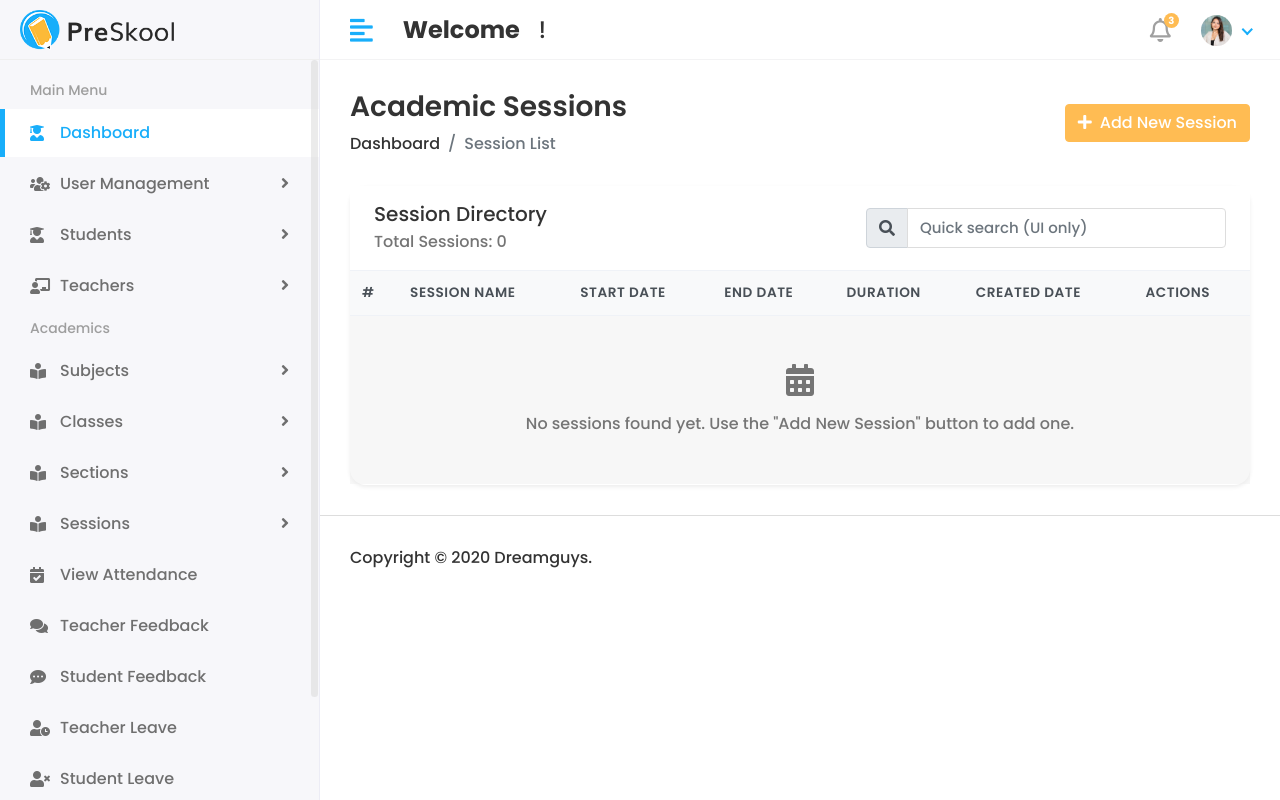
After one commit to RAKIB6348/Student-Mangement-System, a Django app: page /academic/session-list/ in a window 1280 px wide. The commit adds this page. Run offline with Django 5.2, Linux system fonts and the light colour scheme; some libraries are stand-ins or nearby versions.

Commit message:
create table and view for academic models

```diff
--- a/academic/urls.py
+++ b/academic/urls.py
@@ -12,8 +12,14 @@ urlpatterns = [
     path('add-class/', add_class, name='add_class'),
     path('class-list/', class_list, name='class_list'),
 
+    # section urls
+    path('add-section/', add_section, name='add_section'),
+    path('section-list/', section_list, name='section_list'),
 
-    path('add-section/', add_section, name='add_section'),
+
+
+    # session urls
     path('add-session/', add_session, name='add_session'),
+    path('session-list/', session_list, name='session_list'),
 
 ]
--- a/academic/views.py
+++ b/academic/views.py
@@ -1,6 +1,19 @@
+"""
+Academic Module Views
+=====================
+This module contains all view functions for managing academic entities
+including subjects, sections, sessions, and classes.
+
+Author: Student Management System
+Created: 2024
+"""
+
 from django.shortcuts import render
 
-#===================== subject ===============================
+# ============================================================================
+# SUBJECT VIEWS
+# ============================================================================
+
 def subject_list(request):
 
     return render(request, 'Academic/subject/subject_list.html')
@@ -13,24 +26,43 @@ def add_subject(request):
 
 def edit_subject(request):
 
-
     return render(request, 'Academic/subject/edit_subject.html')
 
-#===================== section =============================
+
+# ============================================================================
+# SECTION VIEWS
+# ============================================================================
+
+def section_list(request):
+
+    return render(request, 'Academic/section/section_list.html')
+
 
 def add_section(request):
 
-    return render(request, 'Academic/add_section.html')
+    return render(request, 'Academic/section/add_section.html')
 
-#======================= session ==========================
+
+# ============================================================================
+# SESSION VIEWS
+# ============================================================================
+
+def session_list(request):
+
+    return render(request, 'Academic/session/session_list.html')
+
 
 def add_session(request):
 
-    return render(request, 'Academic/add_session.html')
+    return render(request, 'Academic/session/add_session.html')
 
 
-#========================= class ======================================
+# ============================================================================
+# CLASS VIEWS
+# ============================================================================
+
 def add_class(request):
+
     return render(request, 'Academic/class/add_class.html')
 
 
--- /dev/null
+++ b/templates/Academic/session/session_list.html
@@ -0,0 +1,152 @@
+{% extends "base.html" %}
+{% load static %}
+
+{% block content %}
+<style>
+    .table thead th {
+        border-bottom-width: 1px;
+        font-size: 0.85rem;
+        text-transform: uppercase;
+        letter-spacing: 0.04em;
+    }
+    .session-table-card {
+        border: 0;
+        border-radius: 1rem;
+    }
+    .badge-session {
+        font-size: 0.875rem;
+        padding: 0.5rem 0.75rem;
+        font-weight: 600;
+    }
+    .date-badge {
+        font-size: 0.75rem;
+        padding: 0.35rem 0.6rem;
+    }
+</style>
+
+<div class="content container-fluid">
+    <div class="page-header">
+        <div class="row align-items-center">
+            <div class="col">
+                <h3 class="page-title mb-2">Academic Sessions</h3>
+                <ul class="breadcrumb mb-0">
+                    <li class="breadcrumb-item"><a href="{% url 'admin_home_page' %}">Dashboard</a></li>
+                    <li class="breadcrumb-item active">Session List</li>
+                </ul>
+            </div>
+            <div class="col-auto mt-3 mt-md-0">
+                <a href="{% url 'add_session' %}" class="btn btn-primary">
+                    <i class="fas fa-plus mr-2"></i>Add New Session
+                </a>
+            </div>
+        </div>
+    </div>
+
+    <div class="card shadow-sm session-table-card">
+        <div class="card-header bg-white border-0 d-flex flex-column flex-md-row align-items-start align-items-md-center justify-content-between">
+            <div>
+                <h5 class="mb-1">Session Directory</h5>
+                <p class="mb-0 text-muted">Total Sessions: {{ sessions|length }}</p>
+            </div>
+            <form class="form-inline mt-3 mt-md-0">
+                <div class="input-group">
+                    <div class="input-group-prepend">
+                        <span class="input-group-text"><i class="fas fa-search"></i></span>
+                    </div>
+                    <input type="text" class="form-control" id="sessionSearch" placeholder="Quick search (UI only)">
+                </div>
+            </form>
+        </div>
+
+        <div class="table-responsive">
+            <table class="table table-hover table-striped align-middle mb-0" id="sessionTable">
+                <thead class="thead-light">
+                    <tr>
+                        <th scope="col">#</th>
+                        <th scope="col">Session Name</th>
+                        <th scope="col">Start Date</th>
+                        <th scope="col">End Date</th>
+                        <th scope="col">Duration</th>
+                        <th scope="col">Created Date</th>
+                        <th scope="col">Actions</th>
+                    </tr>
+                </thead>
+                <tbody>
+                    {% for session in sessions %}
+                        <tr>
+                            <td>{{ forloop.counter }}</td>
+                            <td>
+                                <span class="badge badge-primary badge-session">{{ session.name }}</span>
+                            </td>
+                            <td>
+                                <span class="badge badge-success date-badge">
+                                    <i class="fas fa-calendar-alt mr-1"></i>{{ session.start_date|date:"M d, Y" }}
+                                </span>
+                            </td>
+                            <td>
+                                <span class="badge badge-warning date-badge">
+                                    <i class="fas fa-calendar-check mr-1"></i>{{ session.end_date|date:"M d, Y" }}
+                                </span>
+                            </td>
+                            <td>
+                                {% widthratio session.end_date.toordinal session.start_date.toordinal 1 as days_diff %}
+                                {% if days_diff %}
+                                    <small class="text-muted">
+                                        <i class="fas fa-clock mr-1"></i>
+                                        {% widthratio days_diff 365 1 %} year(s)
+                                    </small>
+                                {% else %}
+                                    <small class="text-muted">—</small>
+                                {% endif %}
+                            </td>
+                            <td>{{ session.created_at|date:"Y-m-d H:i"|default:"—" }}</td>
+                            <td>
+                                <div class="btn-group" role="group">
+                                    <a href="#" class="btn btn-sm btn-info" title="View">
+                                        <i class="fas fa-eye"></i>
+                                    </a>
+                                    <a href="#" class="btn btn-sm btn-warning" title="Edit">
+                                        <i class="fas fa-edit"></i>
+                                    </a>
+                                    <a href="#" class="btn btn-sm btn-danger" title="Delete" onclick="return confirm('Are you sure you want to delete this session?')">
+                                        <i class="fas fa-trash"></i>
+                                    </a>
+                                </div>
+                            </td>
+                        </tr>
+                    {% empty %}
+                        <tr>
+                            <td colspan="7" class="text-center py-5">
+                                <div class="text-muted">
+                                    <i class="fas fa-calendar-alt fa-2x mb-3 d-block"></i>
+                                    No sessions found yet. Use the "Add New Session" button to add one.
+                                </div>
+                            </td>
+                        </tr>
+                    {% endfor %}
+                </tbody>
+            </table>
+        </div>
+    </div>
+</div>
+
+<script>
+    // Simple client-side search functionality
+    document.getElementById('sessionSearch').addEventListener('keyup', function() {
+        const searchValue = this.value.toLowerCase();
+        const tableRows = document.querySelectorAll('#sessionTable tbody tr');
+
+        tableRows.forEach(row => {
+            const sessionName = row.cells[1]?.textContent.toLowerCase() || '';
+            const startDate = row.cells[2]?.textContent.toLowerCase() || '';
+            const endDate = row.cells[3]?.textContent.toLowerCase() || '';
+
+            if (sessionName.includes(searchValue) || startDate.includes(searchValue) || endDate.includes(searchValue)) {
+                row.style.display = '';
+            } else {
+                row.style.display = 'none';
+            }
+        });
+    });
+</script>
+{% endblock content %}
--- a/templates/Includes/sidebar.html
+++ b/templates/Includes/sidebar.html
@@ -57,7 +57,7 @@
                     <a href="#"><i class="fas fa-book-reader"></i> <span> Sections</span> <span class="menu-arrow"></span></a>
                     <ul>
                         <li><a href="{% url 'add_section' %}"><i class="fas fa-plus-circle"></i> Add Section</a></li>
-                        <li><a href="#"><i class="fas fa-list-ul"></i> View Section</a></li>
+                        <li><a href="{% url 'section_list' %}"><i class="fas fa-list-ul"></i> View Section</a></li>
                     </ul>
                 </li>
 
@@ -65,7 +65,7 @@
                     <a href="#"><i class="fas fa-book-reader"></i> <span> Sessions</span> <span class="menu-arrow"></span></a>
                     <ul>
                         <li><a href="{% url 'add_session' %}"><i class="fas fa-plus-circle"></i> Add Session</a></li>
-                        <li><a href="#"><i class="fas fa-list-ul"></i> View Session</a></li>
+                        <li><a href="{% url 'session_list' %}"><i class="fas fa-list-ul"></i> View Session</a></li>
                     </ul>
                 </li>
 
```
Also changed, not shown: templates/Academic/section/section_list.html (added, +121 -0 lines), templates/Academic/section/add_section.html (renamed from templates/Academic/add_section.html), templates/Academic/session/add_session.html (renamed from templates/Academic/add_session.html).
